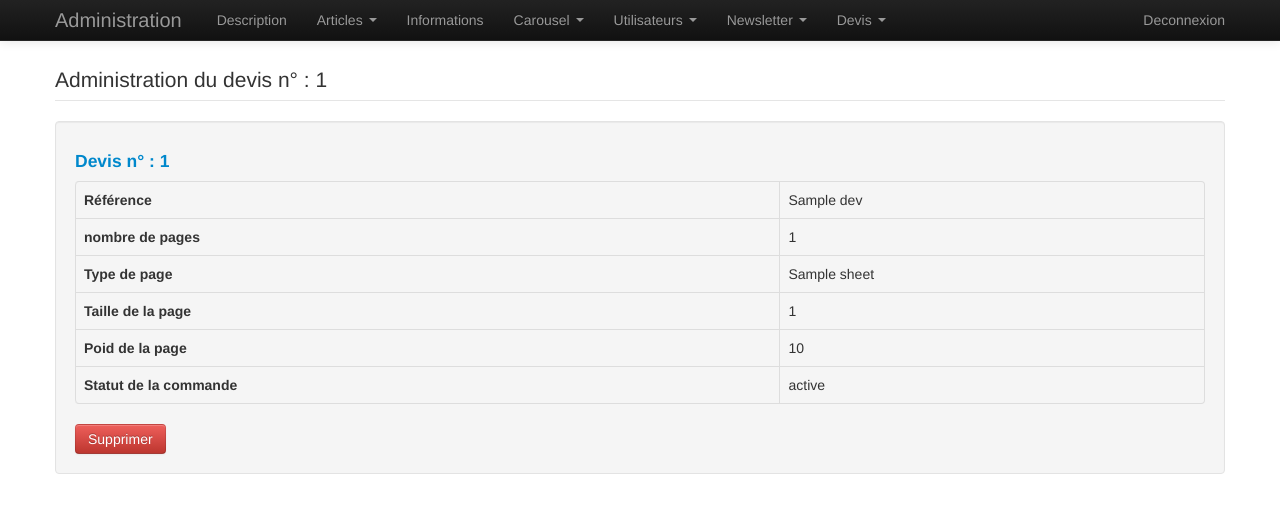
After one commit to AsBilou/Pollina, a PHP site: the page made by views/template/admin/devis_detail.twig in a window 1280 px wide. The commit adds this page. Shown: the top 513 px of the page. Run offline with PHP 8.4, Linux system fonts and the light colour scheme; the template is opened without the code that fills it: most values are stand-ins (such as "Sample title", 1, 10 or a date in 2020); some libraries are stand-ins or nearby versions.

Commit message:
Display devis on administration

```diff
--- a/views/layout/admin.base.twig
+++ b/views/layout/admin.base.twig
@@ -67,6 +67,13 @@
                             <li role="presentation"><a role="menuitem" tabindex="-1" href="{{ app.request.basepath }}/admin/newsletter/create">Nouvelle newsletter</a></li>
                         </ul>
                     </li>
+                    <li class="dropdown">
+                        <a id="drop4" href="#" role="button" class="dropdown-toggle" data-toggle="dropdown">Devis <b class="caret"></b></a>
+                        <ul class="dropdown-menu" role="menu" aria-labelledby="drop4">
+                            <li role="presentation"><a role="menuitem" tabindex="-1" href="{{ path('devis_pages') }}">Pages</a></li>
+                            <li role="presentation"><a role="menuitem" tabindex="-1" href="{{ path('devis_liste') }}">Liste Devis</a></li>
+                        </ul>
+                    </li>
                 </ul>
                 <p class="navbar-text pull-right">
                     <a href="{{ path('admin_logout') }}" class="navbar-link">Deconnexion</a>
--- /dev/null
+++ b/views/template/admin/devis_detail.twig
@@ -0,0 +1,61 @@
+{% extends 'layout/admin.base.twig' %}
+{% block content %}
+    <legend>Administration du devis n° : {{ dev.id }}</legend>
+        <div class="well">
+            <a href="{{ path('devis_detail',{ id : dev.id }) }}"><h4>Devis n° : {{ dev.id }}</h4></a>
+            <table class="table-bordered table">
+                <tbody>
+                <tr>
+                    <th>
+                        Référence
+                    </th>
+                    <td>
+                        {{ dev.name }}
+                    </td>
+                </tr>
+                <tr>
+                    <th>
+                        nombre de pages
+                    </th>
+                    <td>
+                        {{ dev.number }}
+                    </td>
+                </tr>
+                <tr>
+                    <th>
+                        Type de page
+                    </th>
+                    <td>
+                        {{ dev.sheet.name }}
+                    </td>
+                </tr>
+                <tr>
+                    <th>
+                        Taille de la page
+                    </th>
+                    <td>
+                        {{ dev.sheet.size.Size }}
+                    </td>
+                </tr>
+                <tr>
+                    <th>
+                        Poid de la page
+                    </th>
+                    <td>
+                        {{ dev.sheet.weight.Weight }}
+                    </td>
+                </tr>
+                <tr>
+                    <th>
+                        Statut de la commande
+                    </th>
+                    <td>
+                        {{ dev.status }}
+                    </td>
+                </tr>
+                </tbody>
+            </table>
+            <div class="clearfix"></div>
+            <a class="btn btn-danger" href="{{ app.request.basepath }}/admin/news/delete/{{ dev.id }}">Supprimer</a>
+        </div>
+{% endblock %}
```
Also changed, not shown: app/admin.php (+27 -0 lines), views/template/admin/devis_liste.twig (added, +63 -0 lines).
